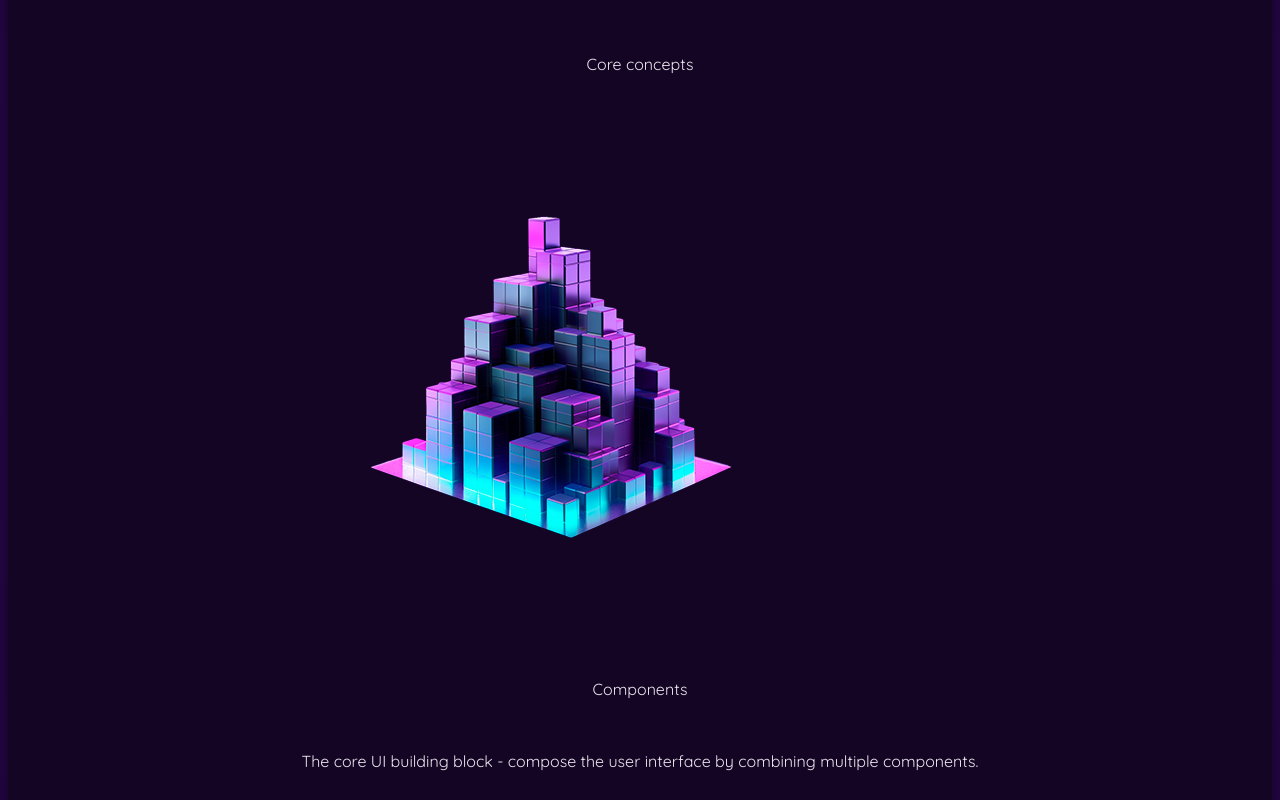
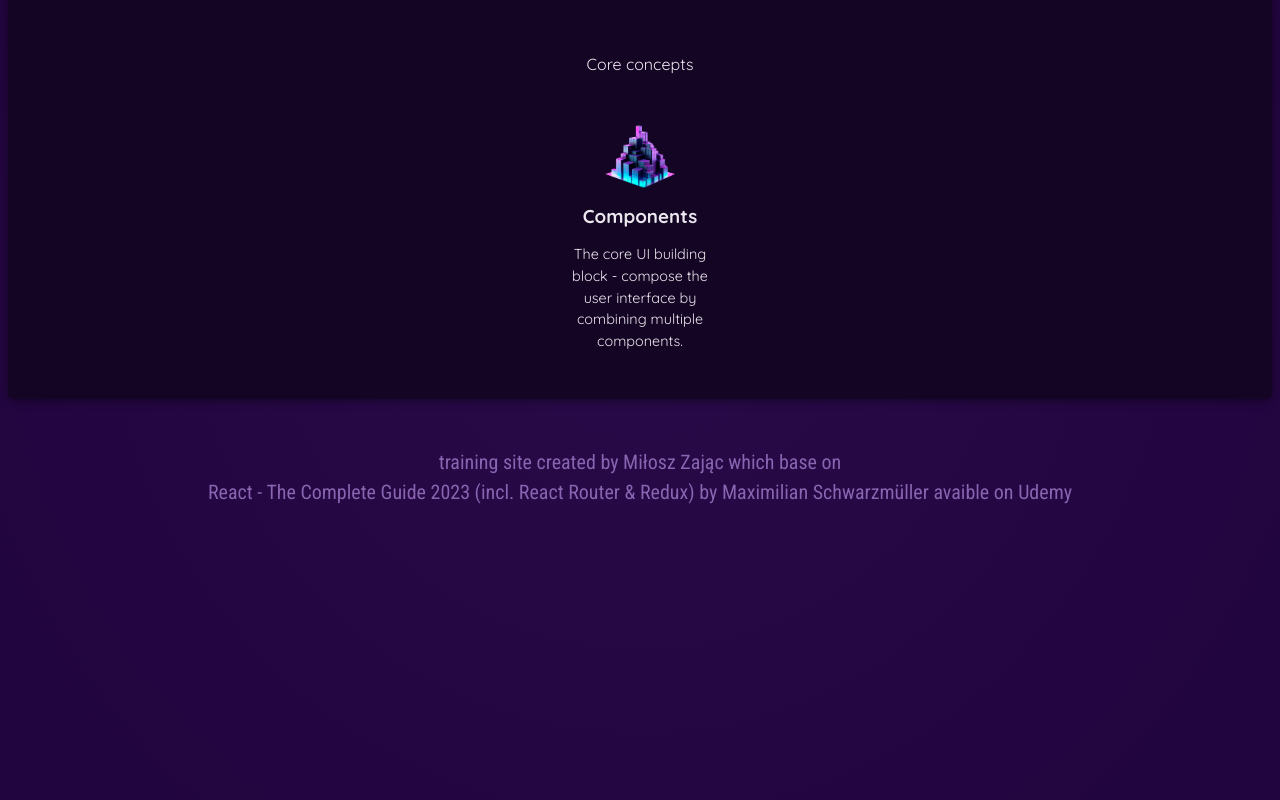
Before and after one commit to kaioraul/01-starting-project, a React (Vite) app: page / in a window 1280 px wide. Shown: the part 360-1160 px from the top of the page. Built offline with nearby package versions, Linux system fonts and the light colour scheme.

Commit message:
feat: reorganised folders structure

```diff
--- a/src/App.jsx
+++ b/src/App.jsx
@@ -1,5 +1,5 @@
-import Header from "./app/Header";
-import Main from "./app/Main";
+import Header from "./app/Header/Header";
+import Main from "./app/Main/Main";
 import Footer from "./app/Footer";
 
 function App() {
--- a/src/app/Header.jsx
+++ b/src/app/Header/Header.jsx
@@ -1,4 +1,5 @@
-import reactImg from "./Header/react-core-concepts.png";
+import reactImg from "../../assets/images/react-core-concepts.png";
+import "./header.css";
 
 export default function Header() {
   function genRandomInt(max) {
--- /dev/null
+++ b/src/app/Header/header.css
@@ -0,0 +1,27 @@
+header {
+  text-align: center;
+  margin: 3rem 0;
+}
+
+header img {
+  height: 5rem;
+  width: 10rem;
+  object-fit: cover;
+}
+
+header h1 {
+  margin: 0;
+  font-family: "Roboto Condensed", sans-serif;
+  font-size: 5rem;
+  background: linear-gradient(40deg, #ea00ff, #ea00ff, #03d5ff, #03d5ff);
+  -webkit-background-clip: text;
+  -webkit-text-fill-color: transparent;
+  filter: drop-shadow(0 2px 8px rgba(0, 0, 0, 0.5));
+}
+
+header p {
+  margin: 0;
+  font-size: 1.25rem;
+  color: #8964b0;
+  font-family: "Roboto Condensed", sans-serif;
+}
--- a/src/app/Main/CoreConcepts/CoreConcept.jsx
+++ b/src/app/Main/CoreConcepts/CoreConcept.jsx
@@ -1,9 +1,11 @@
+import "./core-concepts.css";
+
 export default function CoreConcepts({ image, title, description }) {
   return (
-    <div>
+    <li>
       <img src={image} alt={title} />
-      <header>{title}</header>
+      <h3>{title}</h3>
       <p>{description}</p>
-    </div>
+    </li>
   );
 }
--- /dev/null
+++ b/src/app/Main/CoreConcepts/core-concepts.css
@@ -0,0 +1,35 @@
+#core-concepts {
+  padding: 2rem;
+  border-radius: 6px;
+  background-color: #140524;
+  box-shadow: 0 2px 8px rgba(0, 0, 0, 0.4);
+}
+
+#core-concepts ul {
+  list-style: none;
+  padding: 0;
+  margin: 0;
+  display: flex;
+  gap: 2rem;
+  flex-wrap: wrap;
+  justify-content: center;
+}
+
+#core-concepts li {
+  width: 10rem;
+  text-align: center;
+}
+
+#core-concepts li img {
+  height: 4rem;
+  width: 6rem;
+  object-fit: cover;
+}
+
+#core-concepts li h3 {
+  margin: 0.5rem 0;
+}
+
+#core-concepts li p {
+  font-size: 0.9rem;
+}
--- a/src/app/Main.jsx
+++ b/src/app/Main/Main.jsx
@@ -1,6 +1,6 @@
-import CoreConcepts from "./Main/CoreConcepts/CoreConcept";
-import { CORE_CONCEPTS } from "./Main/CoreConcepts/CORE_CONCEPTS";
-
+import CoreConcepts from "./CoreConcepts/CoreConcept";
+import { CORE_CONCEPTS } from "./CoreConcepts/CORE_CONCEPTS";
+import "./main.css";
 export default function Main() {
   const addCoreConcepts = () => {
     for (let concept = 0; concept < CORE_CONCEPTS.length; concept++) {
--- /dev/null
+++ b/src/app/Main/main.css
@@ -0,0 +1,12 @@
+main {
+  width: 90%;
+  max-width: 50rem;
+  margin: auto;
+}
+
+main h2 {
+  text-align: center;
+  font-family: "Roboto Condensed", sans-serif;
+  margin: 0 0 1.5rem 0;
+  color: #a18aba;
+}
--- a/src/index.css
+++ b/src/index.css
@@ -17,83 +17,6 @@ html {
   -moz-osx-font-smoothing: grayscale;
   -webkit-text-size-adjust: 100%;
   min-height: 80rem;
-}
-
-header {
-  text-align: center;
-  margin: 3rem 0;
-}
-
-header img {
-  height: 5rem;
-  width: 10rem;
-  object-fit: cover;
-}
-
-header h1 {
-  margin: 0;
-  font-family: "Roboto Condensed", sans-serif;
-  font-size: 5rem;
-  background: linear-gradient(40deg, #ea00ff, #ea00ff, #03d5ff, #03d5ff);
-  -webkit-background-clip: text;
-  -webkit-text-fill-color: transparent;
-  filter: drop-shadow(0 2px 8px rgba(0, 0, 0, 0.5));
-}
-
-header p {
-  margin: 0;
-  font-size: 1.25rem;
-  color: #8964b0;
-  font-family: "Roboto Condensed", sans-serif;
-}
-
-main {
-  width: 90%;
-  max-width: 50rem;
-  margin: auto;
-}
-
-#core-concepts {
-  padding: 2rem;
-  border-radius: 6px;
-  background-color: #140524;
-  box-shadow: 0 2px 8px rgba(0, 0, 0, 0.4);
-}
-
-main h2 {
-  text-align: center;
-  font-family: "Roboto Condensed", sans-serif;
-  margin: 0 0 1.5rem 0;
-  color: #a18aba;
-}
-
-#core-concepts ul {
-  list-style: none;
-  padding: 0;
-  margin: 0;
-  display: flex;
-  gap: 2rem;
-  flex-wrap: wrap;
-  justify-content: center;
-}
-
-#core-concepts li {
-  width: 10rem;
-  text-align: center;
-}
-
-#core-concepts li img {
-  height: 4rem;
-  width: 6rem;
-  object-fit: cover;
-}
-
-#core-concepts li h3 {
-  margin: 0.5rem 0;
-}
-
-#core-concepts li p {
-  font-size: 0.9rem;
 }
 
 #examples {
```
Also changed, not shown: src/assets/images/react-core-concepts.png (renamed from src/app/Header/react-core-concepts.png).
